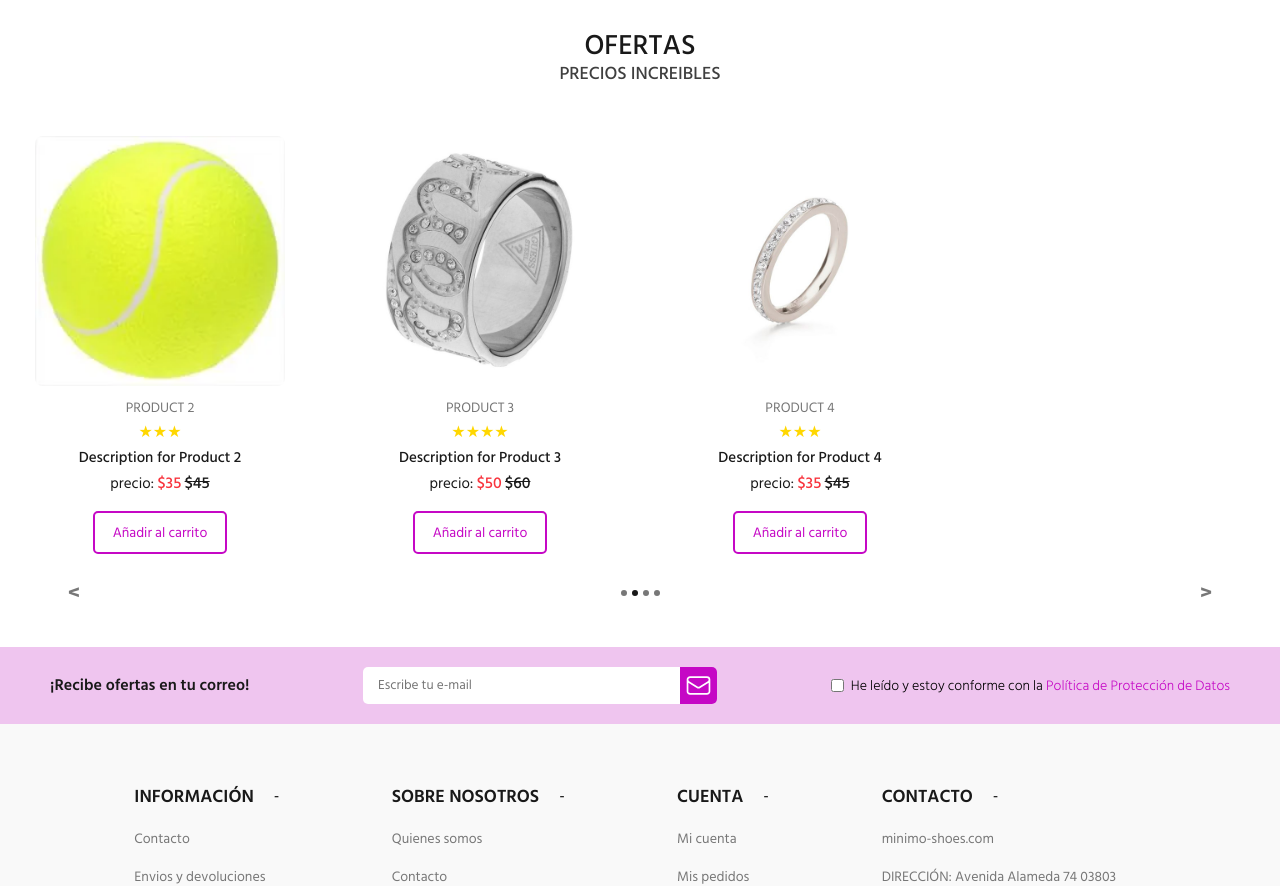
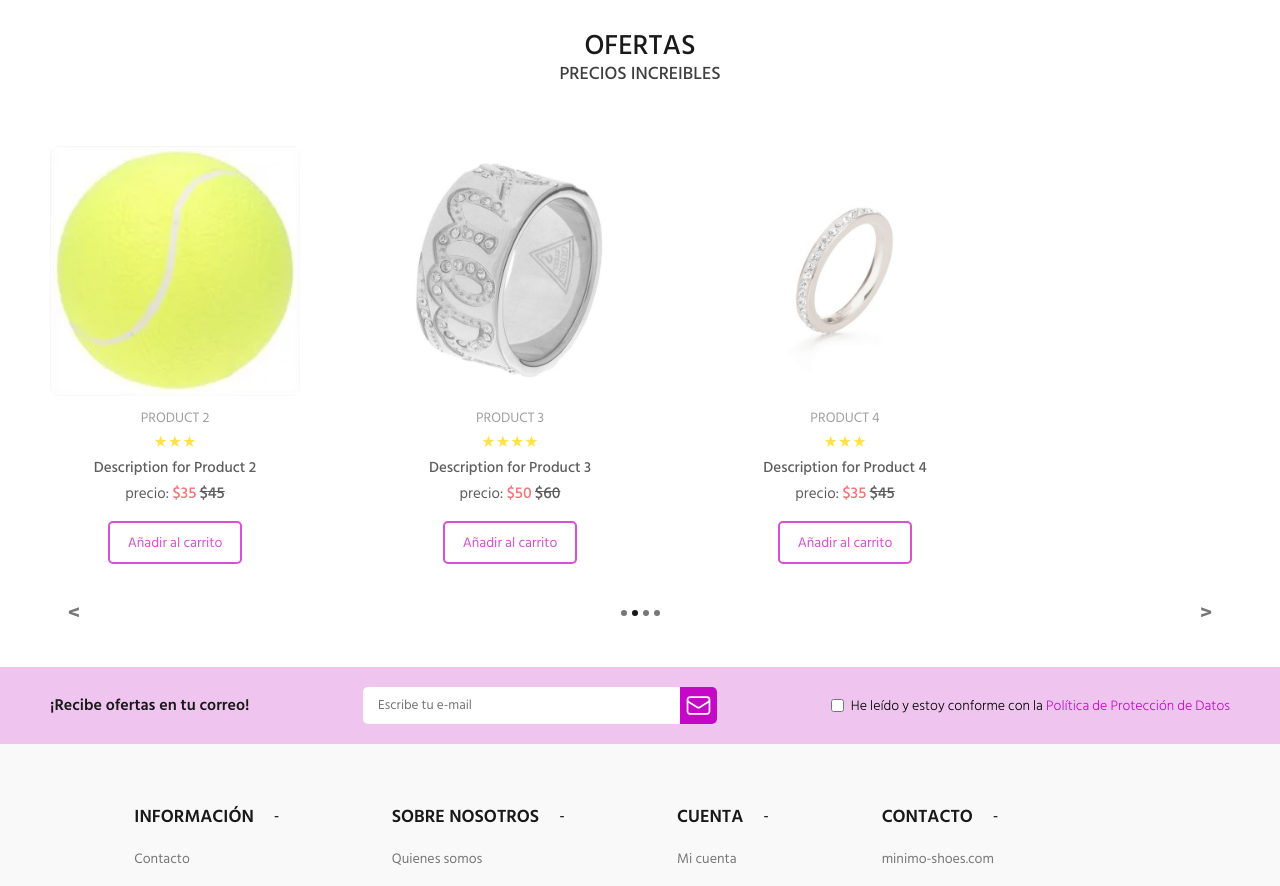
Before and after one commit to gszcode/E-commerce, a React (Vite) app: page / in a window 1280 px wide. Shown: the part 880-1766 px from the top of the page. Built offline with nearby package versions, Linux system fonts and the light colour scheme.

Commit message:
AGREGAR hover a imagenes y mover carpeta de carrusel

```diff
--- a/src/components/Offers/ProductCard/index.tsx
+++ b/src/components/Carousel/ProductCard/index.tsx
@@ -1,9 +1,9 @@
+import { Link } from 'react-router-dom'
 import { OfferProduct } from '../../../typescript/interfaces/offer_product.interface'
 import Button from '../../Button'
 import styles from './product_card.module.scss'
 
 const ProductCard = ({
-  id,
   image,
   title,
   rating,
@@ -12,7 +12,7 @@ const ProductCard = ({
   prev_price
 }: OfferProduct) => {
   return (
-    <div key={id} className={styles.carousel_item}>
+    <Link to="/" className={styles.carousel_item}>
       <img src={image} alt={title} />
       <div className={styles.product_info}>
         <h2 className={styles.title}>{title.toLocaleUpperCase()}</h2>
@@ -31,7 +31,7 @@ const ProductCard = ({
       <div className={styles.button} title="Añadir al 🛒">
         <Button text="Añadir al carrito" />
       </div>
-    </div>
+    </Link>
   )
 }
 
--- a/src/components/Offers/ProductCard/product_card.module.scss
+++ b/src/components/Carousel/ProductCard/product_card.module.scss
@@ -4,7 +4,9 @@
   @include flex(column, center, center);
   flex: 0 0 calc(100% / 2);
   box-sizing: border-box;
-  padding: 0 10px;
+  padding: 10px;
+  transition: all 0.3s ease;
+  opacity: 0.7;
 
   img {
     @include width-height(120px, 120px);
@@ -42,6 +44,10 @@
   .button {
     margin-top: 15px;
   }
+
+  &:hover {
+    opacity: 1;
+  }
 }
 
 // Media queries
--- a/src/components/Offers/Carousel/carousel.module.scss
+++ b/src/components/Carousel/carousel.module.scss
@@ -1,4 +1,4 @@
-@import '../../../index.scss';
+@import '../../index.scss';
 
 .carousel {
   position: relative;
@@ -7,6 +7,7 @@
   margin: 30px 0;
   .carousel_container {
     display: flex;
+    gap: 15px;
     transition: transform 0.5s ease;
   }
   .navigation {
--- a/src/components/Offers/Carousel/index.tsx
+++ b/src/components/Carousel/index.tsx
@@ -1,7 +1,7 @@
 import { useState, useEffect } from 'react'
 import styles from './carousel.module.scss'
-import ProductCard from '../ProductCard'
-import { OfferProduct } from '../../../typescript/interfaces/offer_product.interface'
+import ProductCard from './ProductCard'
+import { OfferProduct } from '../../typescript/interfaces/offer_product.interface'
 
 interface CarouselProps {
   products: OfferProduct[]
--- a/src/components/Offers/index.tsx
+++ b/src/components/Offers/index.tsx
@@ -1,5 +1,5 @@
 import TitleSubtitle from '../Title-Subtitle'
-import Carousel from './Carousel'
+import Carousel from '../Carousel'
 import styles from './offers.module.scss'
 import { products } from '../../json/offers_products'
 
```
